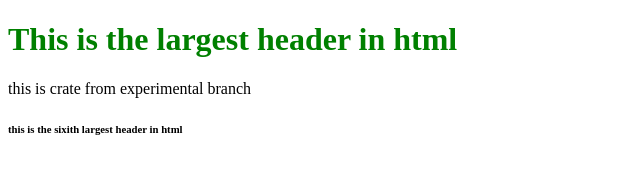
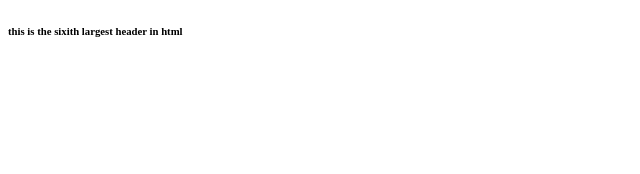
Before and after one commit to katsrk37/website-01, a plain HTML site: page index.html in a window 1280 px wide. Shown: the whole page, without its empty margins (0-640 px from the left). Drawn offline with Linux system fonts and the light colour scheme.

Commit message:
i removed some html tags

```diff
--- a/index.html
+++ b/index.html
@@ -7,9 +7,6 @@
     <link rel="stylesheet" href="styles.css">
 </head>
 <body>
-    <h1>This is the largest header in html</h1>
-    <p>this is crate from experimental branch</p>
-
 
     <h6>this is the sixith largest header in html</h6>
 
```
